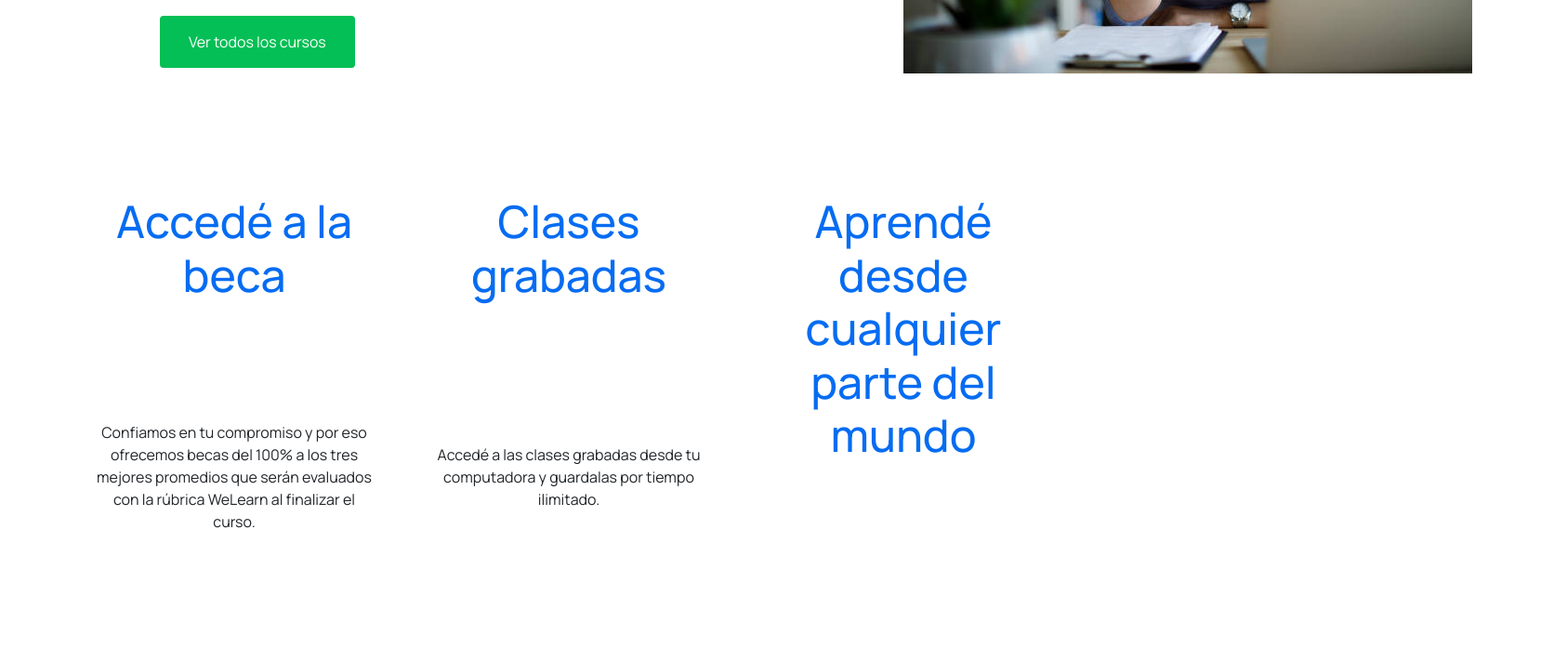
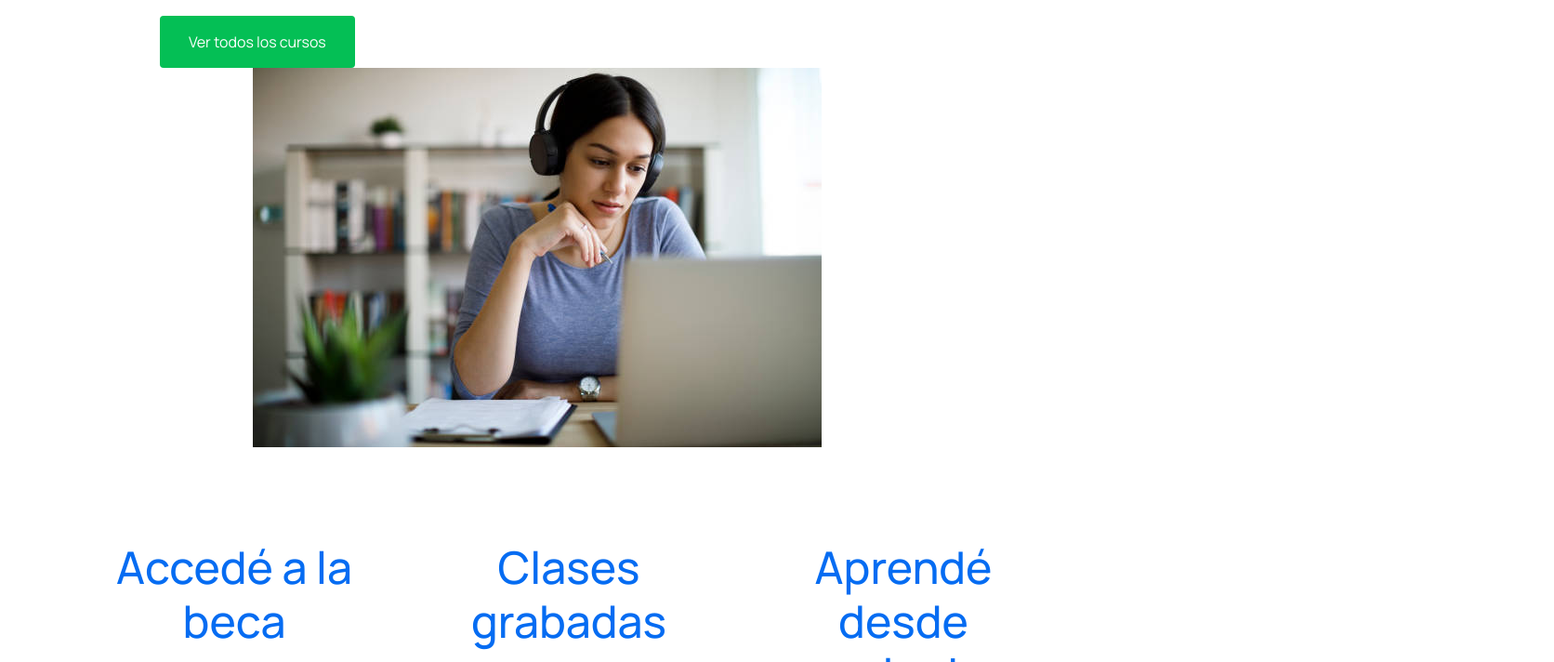
Before and after one commit to catacasa123/WeLearn, a plain HTML site: page index.html in a window 1280 px wide. Shown: the part 549-1261 px from the top of the page at 93% size, 1672 px wide, since content can reach past the window. Drawn offline with nearby package versions, Linux system fonts and the light colour scheme.

Commit message:
cambios en responsive

```diff
--- a/css/estilos.css
+++ b/css/estilos.css
@@ -7,6 +7,15 @@
         grid-template-columns: repeat(1, 1fr);
         text-align: center;
         align-items: center;
+    }
+    .plataforma{
+        margin: 220px 40px 40px 160px;
+        display: flex;
+        flex-wrap: wrap;
+    }
+    .beneficios{
+        display: flex;
+        flex-direction: column;
     }
     .imagenPlataforma{
         width: 800px;
@@ -44,7 +53,11 @@
             text-align: center;
             align-items: center;
         }
-
+        .plataforma{
+            margin: 220px 40px 40px 160px;
+            display: flex;
+            flex-wrap: wrap;
+        }
 
     }
 
@@ -459,7 +472,7 @@ h2{
     text-align: center;
     position: static;
     width: 800px;
-    height: 1400px;
+    height: 800px;
     justify-items: start;
     justify-content: start;
     align-items: start;
```
Also changed, not shown: index.html (indentation only).
